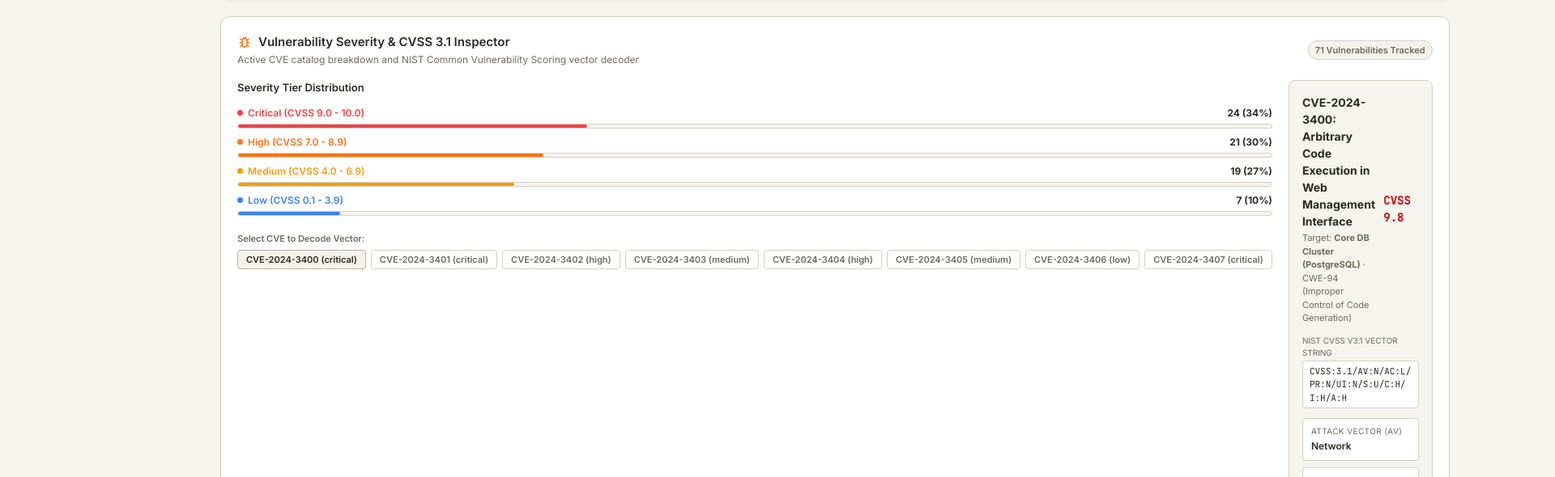
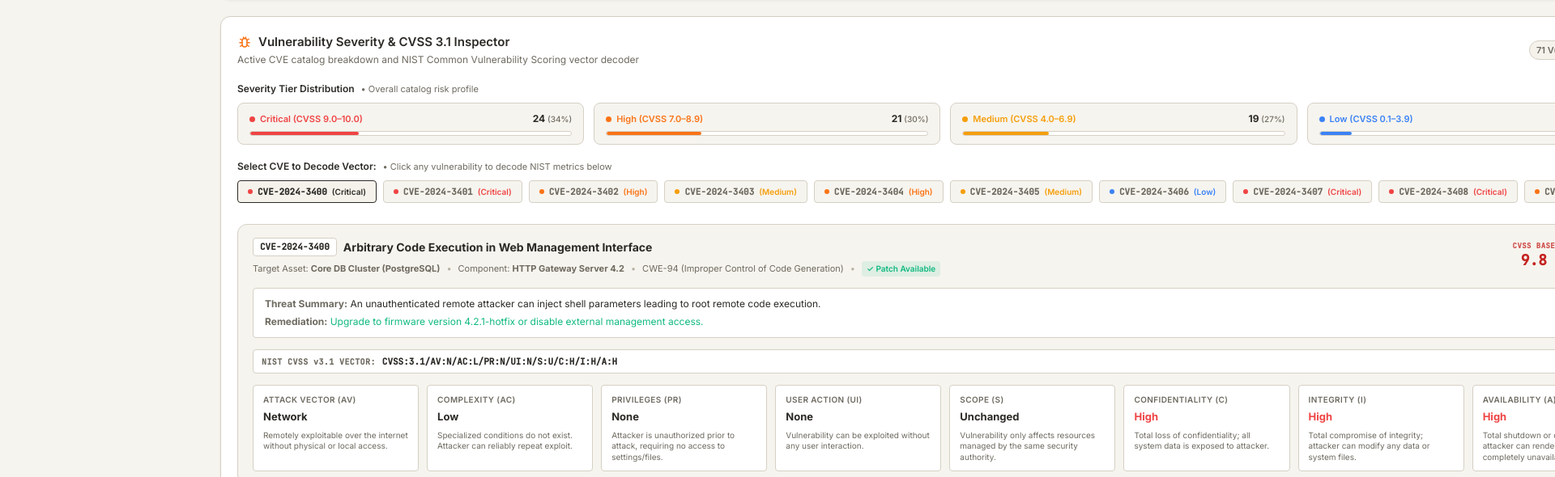
Before and after one commit to Venkat-M-9/pr1, a Next.js app: page /analytics in a window 1280 px wide. Shown: the part 2746-3336 px from the top of the page at 81% size, 1920 px wide, since content can reach past the window. Built offline with nearby package versions, Linux system fonts and the light colour scheme; no server answers.

Commit message:
feat(ui): refactor Vulnerability Inspector layout to full-width stacked design

```diff
--- a/src/components/charts/VulnerabilitySeverityInspector.module.css
+++ b/src/components/charts/VulnerabilitySeverityInspector.module.css
@@ -5,7 +5,7 @@
   padding: 20px;
   display: flex;
   flex-direction: column;
-  gap: 16px;
+  gap: 18px;
   box-shadow: var(--shadow-sm);
   transition: border-color var(--transition), box-shadow var(--transition);
 }
@@ -25,6 +25,7 @@
   display: flex;
   align-items: center;
   gap: 8px;
+  flex-wrap: wrap;
 }
 
 .title {
@@ -50,34 +51,43 @@
   color: var(--text-muted);
 }
 
-.mainGrid {
-  display: grid;
-  grid-template-columns: 1fr 1.5fr;
-  gap: 20px;
+/* ── Section Headings ── */
+.sectionHeading {
+  display: flex;
+  align-items: center;
+  gap: 8px;
+  font-size: 12px;
+  font-weight: 600;
+  color: var(--text);
+  margin-bottom: 8px;
 }
 
-@media (max-width: 960px) {
-  .mainGrid {
-    grid-template-columns: 1fr;
-  }
+.sectionHeadingSub {
+  font-size: 11px;
+  font-weight: 400;
+  color: var(--text-muted);
 }
 
-.severityColumn {
+/* ── Severity Distribution Grid (Full-width 4 cards) ── */
+.severitySection {
   display: flex;
   flex-direction: column;
+}
+
+.severityGrid {
+  display: grid;
+  grid-template-columns: repeat(auto-fit, minmax(220px, 1fr));
   gap: 12px;
 }
 
-.severityBars {
+.severityCard {
+  background: var(--bg);
+  border: 1px solid var(--border);
+  border-radius: var(--radius);
+  padding: 10px 14px;
   display: flex;
   flex-direction: column;
-  gap: 8px;
-}
-
-.severityItem {
-  display: flex;
-  flex-direction: column;
-  gap: 4px;
+  gap: 6px;
 }
 
 .severityItemHeader {
@@ -92,6 +102,7 @@
   display: flex;
   align-items: center;
   gap: 6px;
+  font-size: 11px;
 }
 
 .severityDot {
@@ -103,12 +114,19 @@
 .severityCount {
   font-weight: 700;
   color: var(--text);
+  font-size: 12px;
+}
+
+.severityPct {
+  font-size: 10px;
+  font-weight: 500;
+  color: var(--text-muted);
 }
 
 .barTrack {
   width: 100%;
   height: 6px;
-  background: var(--bg);
+  background: var(--surface);
   border-radius: 999px;
   overflow: hidden;
   border: 1px solid var(--border);
@@ -120,84 +138,27 @@
   transition: width var(--transition);
 }
 
-.inspectorColumn {
-  background: var(--bg);
-  border: 1px solid var(--border);
-  border-radius: var(--radius);
-  padding: 16px;
+/* ── Quick-Select CVE Chips Selector ── */
+.selectorSection {
   display: flex;
   flex-direction: column;
-  gap: 12px;
-}
-
-.inspectorHeader {
-  display: flex;
-  align-items: center;
-  justify-content: space-between;
-}
-
-.vectorString {
-  font-family: var(--font-mono, monospace);
-  font-size: 11px;
-  background: var(--surface);
-  border: 1px solid var(--border);
-  padding: 4px 8px;
-  border-radius: var(--radius-sm);
-  color: var(--text);
-  word-break: break-all;
-}
-
-.scoreBadge {
-  display: inline-flex;
-  align-items: center;
-  gap: 4px;
-  font-size: 14px;
-  font-weight: 700;
-  padding: 4px 10px;
-  border-radius: var(--radius-sm);
-  font-family: var(--font-mono, monospace);
-}
-
-.metricsGrid {
-  display: grid;
-  grid-template-columns: repeat(auto-fit, minmax(130px, 1fr));
-  gap: 8px;
-}
-
-.metricCard {
-  background: var(--surface);
-  border: 1px solid var(--border);
-  border-radius: var(--radius-sm);
-  padding: 8px 10px;
-  display: flex;
-  flex-direction: column;
-  gap: 2px;
-}
-
-.metricName {
-  font-size: 10px;
-  color: var(--text-muted);
-  text-transform: uppercase;
-  letter-spacing: 0.04em;
-}
-
-.metricValue {
-  font-size: 12px;
-  font-weight: 600;
-  color: var(--text);
 }
 
 .vulnSelector {
   display: flex;
-  gap: 6px;
+  gap: 8px;
   overflow-x: auto;
   padding-bottom: 4px;
+  scrollbar-width: thin;
 }
 
 .vulnChip {
-  padding: 4px 10px;
+  display: inline-flex;
+  align-items: center;
+  gap: 6px;
+  padding: 6px 12px;
   border-radius: var(--radius-sm);
-  background: var(--surface);
+  background: var(--bg);
   border: 1px solid var(--border);
   font-size: 11px;
   font-weight: 600;
@@ -207,8 +168,241 @@
   transition: all var(--transition);
 }
 
-.vulnChip:hover, .vulnChipActive {
+.vulnChip:hover {
   background: var(--surface-hover);
   border-color: var(--border-strong);
   color: var(--text);
 }
+
+.vulnChipActive {
+  background: var(--surface-hover);
+  border-color: var(--primary);
+  color: var(--text);
+  box-shadow: 0 0 0 1px var(--primary);
+}
+
+.chipDot {
+  width: 6px;
+  height: 6px;
+  border-radius: 50%;
+}
+
+.chipId {
+  font-family: var(--font-mono, monospace);
+  font-weight: 700;
+}
+
+.chipSev {
+  font-size: 10px;
+  text-transform: capitalize;
+}
+
+/* ── Full-Width Inspector Container (Downside of Selector) ── */
+.inspectorContainer {
+  background: var(--bg);
+  border: 1px solid var(--border);
+  border-radius: var(--radius-lg);
+  padding: 16px 18px;
+  display: flex;
+  flex-direction: column;
+  gap: 14px;
+  margin-top: 4px;
+  transition: border-color var(--transition);
+}
+
+.inspectorHeader {
+  display: flex;
+  align-items: flex-start;
+  justify-content: space-between;
+  gap: 16px;
+  flex-wrap: wrap;
+}
+
+.inspectorTitleBlock {
+  display: flex;
+  flex-direction: column;
+  gap: 4px;
+  flex: 1;
+}
+
+.cvePill {
+  font-family: var(--font-mono, monospace);
+  font-size: 11px;
+  font-weight: 700;
+  padding: 2px 8px;
+  border-radius: var(--radius-sm);
+  background: var(--surface);
+  border: 1px solid var(--border);
+  color: var(--text);
+}
+
+.vulnTitle {
+  font-size: 14px;
+  font-weight: 700;
+  color: var(--text);
+  margin: 0;
+}
+
+.vulnMetaRow {
+  display: flex;
+  align-items: center;
+  gap: 8px;
+  font-size: 11px;
+  color: var(--text-muted);
+  flex-wrap: wrap;
+  margin-top: 2px;
+}
+
+.metaDivider {
+  color: var(--border-strong);
+}
+
+.patchBadge {
+  font-size: 10px;
+  font-weight: 600;
+  padding: 2px 6px;
+  border-radius: var(--radius-sm);
+}
+
+.headerRightActions {
+  display: flex;
+  align-items: center;
+  gap: 8px;
+}
+
+.scoreBadge {
+  display: inline-flex;
+  flex-direction: column;
+  align-items: center;
+  justify-content: center;
+  padding: 4px 12px;
+  border-radius: var(--radius-sm);
+  font-family: var(--font-mono, monospace);
+}
+
+.scoreLabel {
+  font-size: 9px;
+  font-weight: 700;
+  letter-spacing: 0.05em;
+  text-transform: uppercase;
+  opacity: 0.8;
+}
+
+.scoreNumber {
+  font-size: 18px;
+  font-weight: 800;
+  line-height: 1.1;
+}
+
+.deepDiveBtn {
+  display: inline-flex;
+  align-items: center;
+  gap: 4px;
+  padding: 6px 12px;
+  border-radius: var(--radius-sm);
+  background: var(--surface);
+  border: 1px solid var(--border);
+  font-size: 11px;
+  font-weight: 600;
+  color: var(--text);
+  cursor: pointer;
+  transition: all var(--transition);
+}
+
+.deepDiveBtn:hover {
+  background: var(--surface-hover);
+  border-color: var(--border-strong);
+}
+
+/* ── Description Box ── */
+.descriptionBox {
+  background: var(--surface);
+  border: 1px solid var(--border);
+  border-radius: var(--radius-sm);
+  padding: 10px 14px;
+  display: flex;
+  flex-direction: column;
+  gap: 4px;
+  font-size: 12px;
+  line-height: 1.5;
+  color: var(--text);
+}
+
+.descriptionText strong, .remediationText strong {
+  color: var(--text-muted);
+}
+
+.remediationText {
+  color: #10b981;
+}
+
+/* ── Vector Bar ── */
+.vectorBar {
+  display: flex;
+  align-items: center;
+  gap: 8px;
+  background: var(--surface);
+  border: 1px solid var(--border);
+  padding: 6px 10px;
+  border-radius: var(--radius-sm);
+  flex-wrap: wrap;
+}
+
+.vectorLabel {
+  font-size: 10px;
+  font-weight: 700;
+  color: var(--text-muted);
+  letter-spacing: 0.04em;
+  font-family: var(--font-mono, monospace);
+}
+
+.vectorString {
+  font-family: var(--font-mono, monospace);
+  font-size: 11px;
+  color: var(--text);
+  word-break: break-all;
+  font-weight: 600;
+}
+
+/* ── Decoded 8-Metrics Grid (Full-Width Responsive 8-Card Flow) ── */
+.metricsGrid {
+  display: grid;
+  grid-template-columns: repeat(auto-fit, minmax(135px, 1fr));
+  gap: 10px;
+}
+
+.metricCard {
+  background: var(--surface);
+  border: 1px solid var(--border);
+  border-radius: var(--radius-sm);
+  padding: 10px 12px;
+  display: flex;
+  flex-direction: column;
+  gap: 4px;
+  transition: border-color var(--transition);
+}
+
+.metricCard:hover {
+  border-color: var(--border-strong);
+}
+
+.metricName {
+  font-size: 10px;
+  color: var(--text-muted);
+  text-transform: uppercase;
+  letter-spacing: 0.04em;
+  font-weight: 600;
+}
+
+.metricValue {
+  font-size: 13px;
+  font-weight: 700;
+  color: var(--text);
+}
+
+.metricDesc {
+  font-size: 10px;
+  color: var(--text-muted);
+  line-height: 1.35;
+  margin-top: 2px;
+}
--- a/src/components/charts/VulnerabilitySeverityInspector.tsx
+++ b/src/components/charts/VulnerabilitySeverityInspector.tsx
@@ -40,6 +40,7 @@ export default function VulnerabilitySeverityInspector({ data, onSelectVulnerabi
 
   return (
     <div className={styles.card}>
+      {/* Header */}
       <div className={styles.header}>
         <div>
           <div className={styles.titleRow}>
@@ -53,22 +54,25 @@ export default function VulnerabilitySeverityInspector({ data, onSelectVulnerabi
         <span className={styles.badge}>{data.length} Vulnerabilities Tracked</span>
       </div>
 
-      <div className={styles.mainGrid}>
-        {/* Severity Distribution Column */}
-        <div className={styles.severityColumn}>
-          <div style={{ fontSize: 13, fontWeight: 600, color: 'var(--text)' }}>
-            Severity Tier Distribution
+      {/* ── Section 1: Severity Tier Distribution (Full Width 4-Card Grid) ── */}
+      <div className={styles.severitySection}>
+        <div className={styles.sectionHeading}>
+          <span>Severity Tier Distribution</span>
+          <span className={styles.sectionHeadingSub}>• Overall catalog risk profile</span>
         </div>
 
-          <div className={styles.severityBars}>
+        <div className={styles.severityGrid}>
           {/* Critical */}
-            <div className={styles.severityItem}>
+          <div className={styles.severityCard}>
             <div className={styles.severityItemHeader}>
               <span className={styles.severityLabel} style={{ color: '#ef4444' }}>
                 <span className={styles.severityDot} style={{ background: '#ef4444' }} />
-                  Critical (CVSS 9.0 - 10.0)
+                Critical (CVSS 9.0–10.0)
               </span>
-                <span className={styles.severityCount}>{severityCounts.critical} ({Math.round((severityCounts.critical / total) * 100)}%)</span>
+              <span className={styles.severityCount}>
+                {severityCounts.critical}{' '}
+                <span className={styles.severityPct}>({Math.round((severityCounts.critical / total) * 100)}%)</span>
+              </span>
             </div>
             <div className={styles.barTrack}>
               <div
@@ -79,13 +83,16 @@ export default function VulnerabilitySeverityInspector({ data, onSelectVulnerabi
           </div>
 
           {/* High */}
-            <div className={styles.severityItem}>
+          <div className={styles.severityCard}>
             <div className={styles.severityItemHeader}>
               <span className={styles.severityLabel} style={{ color: '#f97316' }}>
                 <span className={styles.severityDot} style={{ background: '#f97316' }} />
-                  High (CVSS 7.0 - 8.9)
+                High (CVSS 7.0–8.9)
               </span>
-                <span className={styles.severityCount}>{severityCounts.high} ({Math.round((severityCounts.high / total) * 100)}%)</span>
+              <span className={styles.severityCount}>
+                {severityCounts.high}{' '}
+                <span className={styles.severityPct}>({Math.round((severityCounts.high / total) * 100)}%)</span>
+              </span>
             </div>
             <div className={styles.barTrack}>
               <div
@@ -96,13 +103,16 @@ export default function VulnerabilitySeverityInspector({ data, onSelectVulnerabi
           </div>
 
           {/* Medium */}
-            <div className={styles.severityItem}>
+          <div className={styles.severityCard}>
             <div className={styles.severityItemHeader}>
               <span className={styles.severityLabel} style={{ color: '#f59e0b' }}>
                 <span className={styles.severityDot} style={{ background: '#f59e0b' }} />
-                  Medium (CVSS 4.0 - 6.9)
+                Medium (CVSS 4.0–6.9)
               </span>
-                <span className={styles.severityCount}>{severityCounts.medium} ({Math.round((severityCounts.medium / total) * 100)}%)</span>
+              <span className={styles.severityCount}>
+                {severityCounts.medium}{' '}
+                <span className={styles.severityPct}>({Math.round((severityCounts.medium / total) * 100)}%)</span>
+              </span>
             </div>
             <div className={styles.barTrack}>
               <div
@@ -113,13 +123,16 @@ export default function VulnerabilitySeverityInspector({ data, onSelectVulnerabi
           </div>
 
           {/* Low */}
-            <div className={styles.severityItem}>
+          <div className={styles.severityCard}>
             <div className={styles.severityItemHeader}>
               <span className={styles.severityLabel} style={{ color: '#3b82f6' }}>
                 <span className={styles.severityDot} style={{ background: '#3b82f6' }} />
-                  Low (CVSS 0.1 - 3.9)
+                Low (CVSS 0.1–3.9)
               </span>
-                <span className={styles.severityCount}>{severityCounts.low} ({Math.round((severityCounts.low / total) * 100)}%)</span>
+              <span className={styles.severityCount}>
+                {severityCounts.low}{' '}
+                <span className={styles.severityPct}>({Math.round((severityCounts.low / total) * 100)}%)</span>
+              </span>
             </div>
             <div className={styles.barTrack}>
               <div
@@ -129,43 +142,84 @@ export default function VulnerabilitySeverityInspector({ data, onSelectVulnerabi
             </div>
           </div>
         </div>
+      </div>
 
-          {/* Quick Select CVE Chips */}
-          <div style={{ marginTop: 8 }}>
-            <div style={{ fontSize: 11, fontWeight: 600, color: 'var(--text-muted)', marginBottom: 6 }}>
-              Select CVE to Decode Vector:
+      {/* ── Section 2: Quick-Select CVE Chips List ── */}
+      <div className={styles.selectorSection}>
+        <div className={styles.sectionHeading}>
+          <span>Select CVE to Decode Vector:</span>
+          <span className={styles.sectionHeadingSub}>• Click any vulnerability to decode NIST metrics below</span>
         </div>
         <div className={styles.vulnSelector}>
-              {data.slice(0, 8).map((v, i) => (
+          {data.slice(0, 10).map((v, i) => {
+            const isSelected = selectedIndex === i;
+            const chipSevColor =
+              v.severity === 'critical'
+                ? '#ef4444'
+                : v.severity === 'high'
+                ? '#f97316'
+                : v.severity === 'medium'
+                ? '#f59e0b'
+                : '#3b82f6';
+
+            return (
               <button
                 key={v.id}
                 type="button"
-                  className={`${styles.vulnChip} ${selectedIndex === i ? styles.vulnChipActive : ''}`}
+                className={`${styles.vulnChip} ${isSelected ? styles.vulnChipActive : ''}`}
                 onClick={() => {
                   setSelectedIndex(i);
-                    onSelectVulnerability?.(v);
                 }}
               >
-                  {v.id} ({v.severity})
+                <span className={styles.chipDot} style={{ background: chipSevColor }} />
+                <span className={styles.chipId}>{v.id}</span>
+                <span className={styles.chipSev} style={{ color: isSelected ? 'inherit' : chipSevColor }}>
+                  ({v.severity})
+                </span>
               </button>
-              ))}
-            </div>
+            );
+          })}
         </div>
       </div>
 
-        {/* CVSS 3.1 Vector Inspector Column */}
+      {/* ── Section 3: Full-Width NIST CVSS 3.1 Vector Decoder Panel (Directly Below Selector) ── */}
       {selectedVuln && parsedCvss && (
-          <div className={styles.inspectorColumn}>
+        <div className={styles.inspectorContainer}>
+          {/* Top Info Header */}
           <div className={styles.inspectorHeader}>
-              <div>
-                <div style={{ fontSize: 14, fontWeight: 700, color: 'var(--text)' }}>
-                  {selectedVuln.id}: {selectedVuln.title}
+            <div className={styles.inspectorTitleBlock}>
+              <div className={styles.titleRow}>
+                <span className={styles.cvePill}>{selectedVuln.id}</span>
+                <h4 className={styles.vulnTitle}>{selectedVuln.title}</h4>
               </div>
-                <div style={{ fontSize: 11, color: 'var(--text-muted)', marginTop: 2 }}>
-                  Target: <strong>{selectedVuln.affectedAsset}</strong> · {selectedVuln.cwe}
+              <div className={styles.vulnMetaRow}>
+                <span>
+                  Target Asset: <strong>{selectedVuln.affectedAsset}</strong>
+                </span>
+                <span className={styles.metaDivider}>•</span>
+                <span>
+                  Component: <strong>{selectedVuln.affectedComponent || 'Core Module'}</strong>
+                </span>
+                <span className={styles.metaDivider}>•</span>
+                <span>{selectedVuln.cwe}</span>
+                {selectedVuln.patchAvailable !== undefined && (
+                  <>
+                    <span className={styles.metaDivider}>•</span>
+                    <span
+                      className={styles.patchBadge}
+                      style={{
+                        color: selectedVuln.patchAvailable ? '#10b981' : '#f59e0b',
+                        background: selectedVuln.patchAvailable ? 'rgba(16, 185, 129, 0.1)' : 'rgba(245, 158, 11, 0.1)',
+                      }}
+                    >
+                      {selectedVuln.patchAvailable ? '✓ Patch Available' : '⚠ Patch Pending'}
+                    </span>
+                  </>
+                )}
               </div>
             </div>
 
+            <div className={styles.headerRightActions}>
               <div
                 className={styles.scoreBadge}
                 style={{
@@ -174,64 +228,109 @@ export default function VulnerabilitySeverityInspector({ data, onSelectVulnerabi
                   border: `1px solid ${cvssColor}40`,
                 }}
               >
-                CVSS {selectedVuln.cvssScore.toFixed(1)}
+                <span className={styles.scoreLabel}>CVSS Base</span>
+                <span className={styles.scoreNumber}>{selectedVuln.cvssScore.toFixed(1)}</span>
+              </div>
+              {onSelectVulnerability && (
+                <button
+                  type="button"
+                  className={styles.deepDiveBtn}
+                  onClick={() => onSelectVulnerability(selectedVuln)}
+                  title="Open in Telemetry Drilldown Drawer"
+                >
+                  Deep-Dive
+                </button>
+              )}
             </div>
           </div>
 
-            {/* Exact CVSS Vector String */}
-            <div>
-              <div style={{ fontSize: 10, color: 'var(--text-muted)', textTransform: 'uppercase', marginBottom: 2 }}>
-                NIST CVSS v3.1 Vector String
+          {/* Description & Remediation Callout */}
+          {selectedVuln.description && (
+            <div className={styles.descriptionBox}>
+              <p className={styles.descriptionText}>
+                <strong>Threat Summary:</strong> {selectedVuln.description}
+              </p>
+              {selectedVuln.remediation && (
+                <p className={styles.remediationText}>
+                  <strong>Remediation:</strong> {selectedVuln.remediation}
+                </p>
+              )}
             </div>
-              <div className={styles.vectorString}>
-                {selectedVuln.cvssVector}
-              </div>
+          )}
+
+          {/* NIST CVSS Vector String Bar */}
+          <div className={styles.vectorBar}>
+            <span className={styles.vectorLabel}>NIST CVSS v3.1 VECTOR:</span>
+            <span className={styles.vectorString}>{selectedVuln.cvssVector}</span>
           </div>
 
-            {/* Decoded Metrics Grid */}
+          {/* Decoded 8 Metrics Grid */}
           <div className={styles.metricsGrid}>
             <div className={styles.metricCard}>
               <span className={styles.metricName}>Attack Vector (AV)</span>
               <span className={styles.metricValue}>{parsedCvss.attackVector.label}</span>
+              <span className={styles.metricDesc}>{parsedCvss.attackVector.desc}</span>
             </div>
+
             <div className={styles.metricCard}>
               <span className={styles.metricName}>Complexity (AC)</span>
               <span className={styles.metricValue}>{parsedCvss.attackComplexity.label}</span>
+              <span className={styles.metricDesc}>{parsedCvss.attackComplexity.desc}</span>
             </div>
+
             <div className={styles.metricCard}>
               <span className={styles.metricName}>Privileges (PR)</span>
               <span className={styles.metricValue}>{parsedCvss.privilegesRequired.label}</span>
+              <span className={styles.metricDesc}>{parsedCvss.privilegesRequired.desc}</span>
             </div>
+
             <div className={styles.metricCard}>
               <span className={styles.metricName}>User Action (UI)</span>
               <span className={styles.metricValue}>{parsedCvss.userInteraction.label}</span>
+              <span className={styles.metricDesc}>{parsedCvss.userInteraction.desc}</span>
             </div>
+
             <div className={styles.metricCard}>
               <span className={styles.metricName}>Scope (S)</span>
               <span className={styles.metricValue}>{parsedCvss.scope.label}</span>
+              <span className={styles.metricDesc}>{parsedCvss.scope.desc}</span>
             </div>
+
             <div className={styles.metricCard}>
               <span className={styles.metricName}>Confidentiality (C)</span>
-                <span className={styles.metricValue} style={{ color: parsedCvss.confidentialityImpact.code === 'H' ? '#ef4444' : 'inherit' }}>
+              <span
+                className={styles.metricValue}
+                style={{ color: parsedCvss.confidentialityImpact.code === 'H' ? '#ef4444' : 'inherit' }}
+              >
                 {parsedCvss.confidentialityImpact.label}
               </span>
+              <span className={styles.metricDesc}>{parsedCvss.confidentialityImpact.desc}</span>
             </div>
+
             <div className={styles.metricCard}>
               <span className={styles.metricName}>Integrity (I)</span>
-                <span className={styles.metricValue} style={{ color: parsedCvss.integrityImpact.code === 'H' ? '#ef4444' : 'inherit' }}>
+              <span
+                className={styles.metricValue}
+                style={{ color: parsedCvss.integrityImpact.code === 'H' ? '#ef4444' : 'inherit' }}
+              >
                 {parsedCvss.integrityImpact.label}
               </span>
+              <span className={styles.metricDesc}>{parsedCvss.integrityImpact.desc}</span>
             </div>
+
             <div className={styles.metricCard}>
               <span className={styles.metricName}>Availability (A)</span>
-                <span className={styles.metricValue} style={{ color: parsedCvss.availabilityImpact.code === 'H' ? '#ef4444' : 'inherit' }}>
+              <span
+                className={styles.metricValue}
+                style={{ color: parsedCvss.availabilityImpact.code === 'H' ? '#ef4444' : 'inherit' }}
+              >
                 {parsedCvss.availabilityImpact.label}
               </span>
+              <span className={styles.metricDesc}>{parsedCvss.availabilityImpact.desc}</span>
             </div>
           </div>
         </div>
       )}
     </div>
-    </div>
   );
 }
```
Lines whose indentation alone changed are shown as unchanged.
